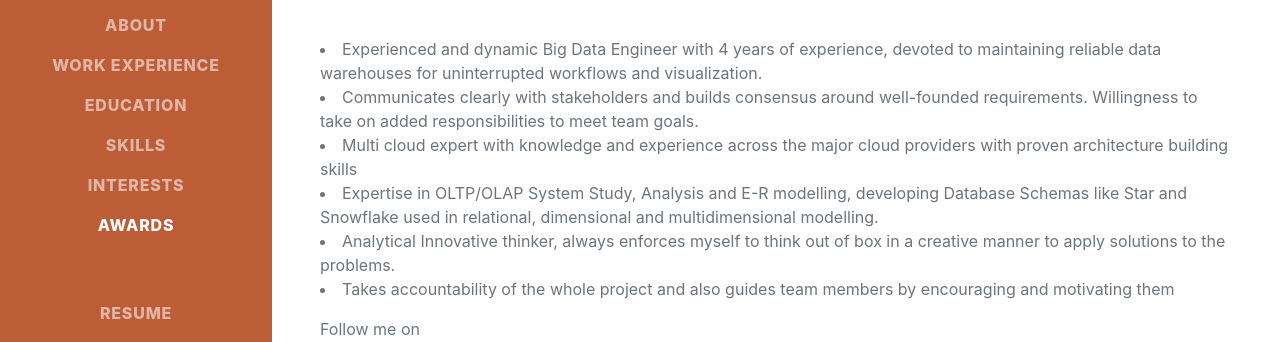
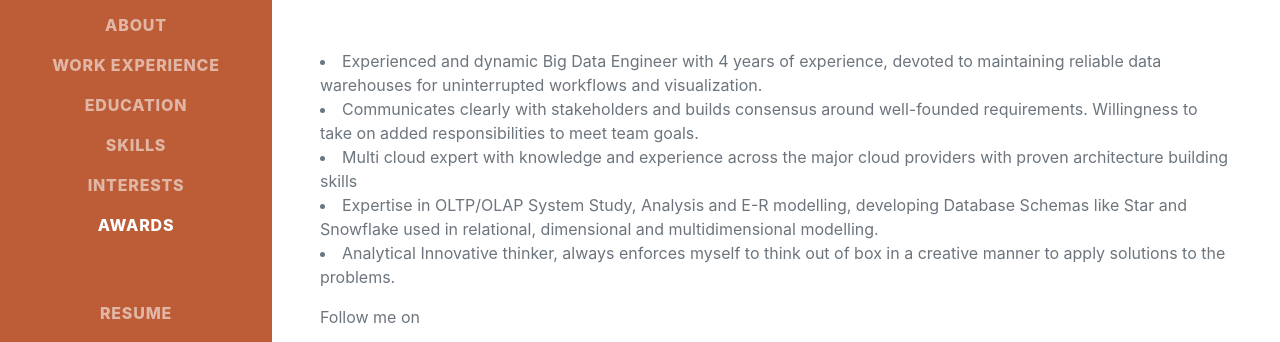
Before and after one commit to avvrkrishna/avvrkrishna.github.io, a plain HTML site: page index.html in a window 1280 px wide. Shown: the part 305-647 px from the top of the page. Drawn offline with nearby package versions, Linux system fonts and the light colour scheme; a web font is replaced by a local one.

Commit message:
Update index.html

```diff
--- a/index.html
+++ b/index.html
@@ -54,7 +54,6 @@
                         <li>Multi cloud expert with knowledge and experience across the major cloud providers with proven architecture building skills</li>
                         <li>Expertise in OLTP/OLAP System Study, Analysis and E-R modelling, developing Database Schemas like Star and Snowflake used in relational, dimensional and multidimensional modelling.</li>
                         <li>Analytical Innovative thinker, always enforces myself to think out of box in a creative manner to apply solutions to the problems.</li>
-                        <li>Takes accountability of the whole project and also guides team members by encouraging and motivating them</li>
                     </p>
                     <p> Follow me on</p>
                     <div class="social-icons">
```
